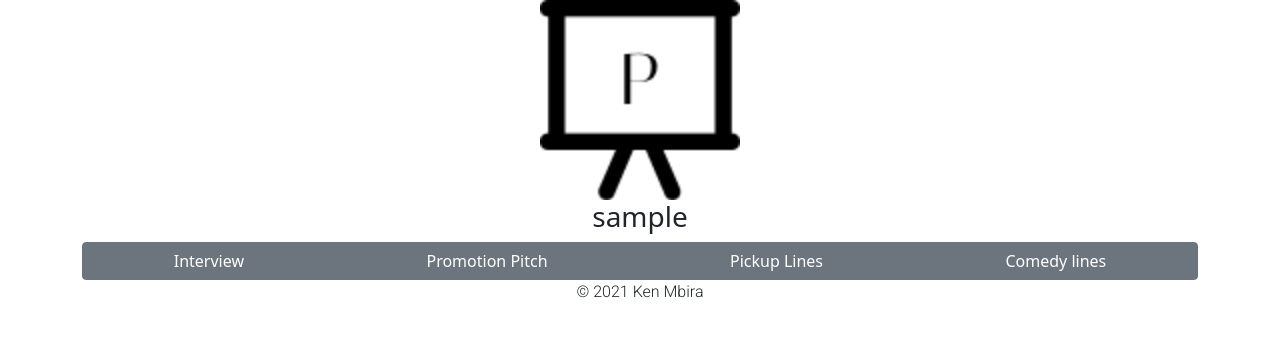
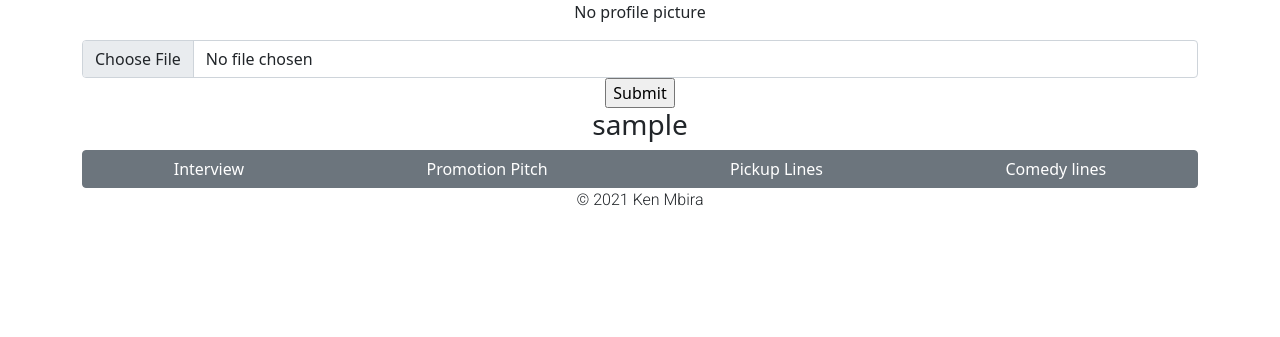
Before and after one commit to Ken-mbira/PITCH_ARENA, a Flask app: a page that uses app/templates/profile/profile.html in a window 1280 px wide. Shown: the part 66-403 px from the top of the page. Run offline with Flask 2, Linux system fonts and the light colour scheme; the visitor is signed in with stand-in values (Sample User, id 1); data comes from the database, SQL or seed files in the repository; data that the repository does not hold is empty; some libraries are stand-ins or nearby versions.

Commit message:
added the profile pic functionality

```diff
--- a/app/__init__.py
+++ b/app/__init__.py
@@ -2,11 +2,13 @@ from flask import Flask,render_template
 from flask_bootstrap import Bootstrap
 from flask_sqlalchemy import SQLAlchemy
 from flask_login import LoginManager
+from flask_uploads import UploadSet,configure_uploads,IMAGES
 
 from config import config_options
 
 bootstrap = Bootstrap()
 db = SQLAlchemy()
+photos = UploadSet('photos',IMAGES)
 
 login_manager = LoginManager()
 login_manager.session_protection = 'strong'
@@ -31,7 +33,8 @@ def create_app(config_name):
     bootstrap.init_app(app)
     db.init_app(app)
     login_manager.init_app(app)
-    # configure_uploads(app,photos)
+
+    configure_uploads(app,photos)
 
     #registering blueprints
     from .main import main as main_blueprint
--- a/app/main/views.py
+++ b/app/main/views.py
@@ -1,10 +1,11 @@
-from flask import render_template,abort,flash,redirect
+from flask import render_template,abort,flash,redirect,request
 from flask.helpers import url_for
 from flask_login import login_required,current_user
 
 from app.models import Comment, Pitch, User, db
 from . import main
 from .forms import PitchForm,CommentForm
+from .. import photos
 
 @main.route('/')
 def index():
@@ -65,3 +66,14 @@ def comment(pitch_id):
 
         return redirect(url_for('main.comment',pitch_id = pitch_id))
     return render_template('comment.html',form = comment_form,comments = comments,pitches = pitches,pitch_id = pitch_id)
+
+@main.route('/user/<uname>/update/pic',methods= ['POST'])
+@login_required
+def update_pic(uname):
+    user = User.query.filter_by(username = uname).first()
+    if 'photo' in request.files:
+        filename = photos.save(request.files['photo'])
+        path = f'photos/{filename}'
+        user.profile_pic_path = path
+        db.session.commit()
+    return redirect(url_for('main.profile',username=uname))
--- a/app/templates/profile/profile.html
+++ b/app/templates/profile/profile.html
@@ -1,7 +1,15 @@
 {% extends 'base.html' %} {% block content %}
 <div class="container">
     <div style="text-align: center;">
-        <img src="{{ url_for('static',filename='Logo.png')}}" width="200px" class="img-fluid">
+        {% if user.profile_pic_path %}
+        <img src="{{url_for('static',filename=user.profile_pic_path)}}" alt="" class="img-thumbnail" width="250px"> {% else %}
+        <p>No profile picture </p>
+        <form action="{{url_for('main.update_pic',uname=user.username)}}" method="post" enctype="multipart/form-data">
+
+            <input type="file" name="photo" class="form-control" required>
+            <input type="submit">
+        </form>
+        {% endif %}
         <h3>{{ user.username }}</h3>
     </div>
     <div class="row">
--- a/config.py
+++ b/config.py
@@ -5,6 +5,7 @@ class Config:
     """This is the main configuration class that has base configurations for the whole application
     """
     SECRET_KEY = os.environ.get('SECRET_KEY')
+    UPLOADED_PHOTOS_DEST = 'app/static/photos'
 
 class ProdConfig(Config):
     """This is the class containing the configurations needed for the production environment
@@ -21,6 +22,7 @@ class DevConfig(Config):
         Config ([class]): [This is the parent class for the configurations]
     """
     DEBUG = True
+    SQLALCHEMY_DATABASE_URI = 'postgresql+psycopg2://kenmbira:1234@localhost/pitch_arena'
 
 class TestConfig(Config):
     """This is the class containing the configurations needed for the testing environment
--- a/manage.py
+++ b/manage.py
@@ -4,7 +4,7 @@ from flask_migrate import Migrate,MigrateCommand
 from app import create_app,db
 from app.models import Comment, Pitch, User
 
-app = create_app('production')
+app = create_app('development')
 
 manager = Manager(app)
 manager.add_command('server',Server)
```
Also changed, not shown: README.md, app/static/photos/IMG_0217.jpg (added), app/static/photos/IMG_0217_1.jpg (added).
